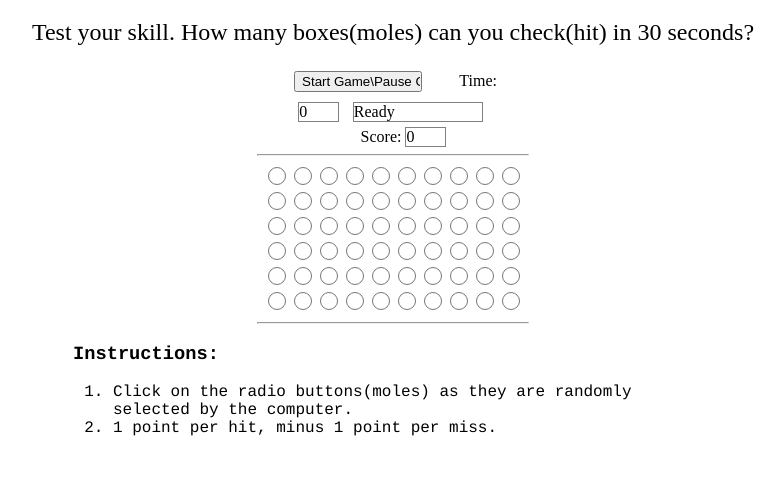
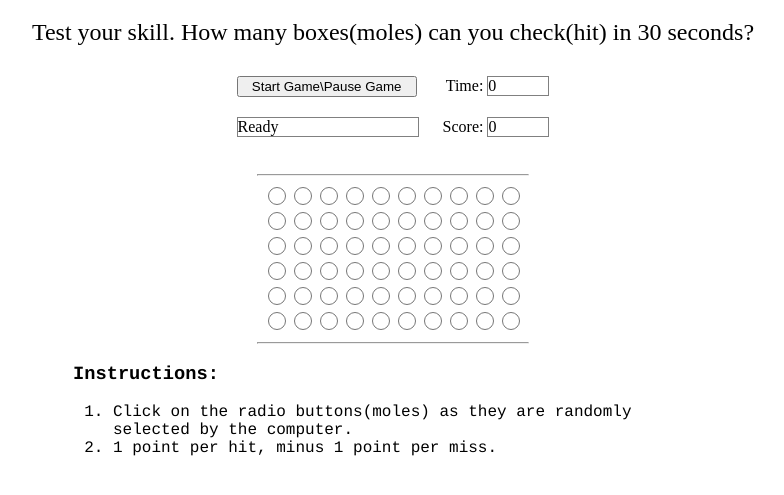
Before and after one commit to Miguel-Chan/Web_Assignment, a plain HTML site: page Game/Whac-a-mole.html in a window 1280 px wide. Shown: the part 61-556 px from the top of the page, without its empty margins (255-1039 px from the left). Drawn offline with Linux system fonts and the light colour scheme.

Commit message:
Adjust screen size issue

```diff
--- a/Game/Whac-a-mole.css
+++ b/Game/Whac-a-mole.css
@@ -14,26 +14,26 @@ h2 {
     font-weight: normal;
 }
 #panel {
-    width: 20%;
-    height: 10%;
+    width: 500px;
+    height: 100px;
     margin: 0 auto;
     text-align: center;
 }
 #panel > * {
-    margin: 2%;
+    margin: 10px;
 }
 #panel .info {
-    margin-left: 10%;
+    margin-left: 10px;
     display: inline;
 }
 #panel div {
     display: inline-block;
 }
 #switch, #game-stage {
-    width: 50%;
+    width: 180px;
 }
 #switch {
-    margin-right: 3%;
+    margin-right: 15px;
 }
 #switch input {
     width: 100%;
@@ -50,7 +50,7 @@ h2 {
     color: red;
 }
 #timer, #point {
-    width: 15%;
+    width: 60px;
     border: solid grey 1px;
     text-align: left;
 }
```
